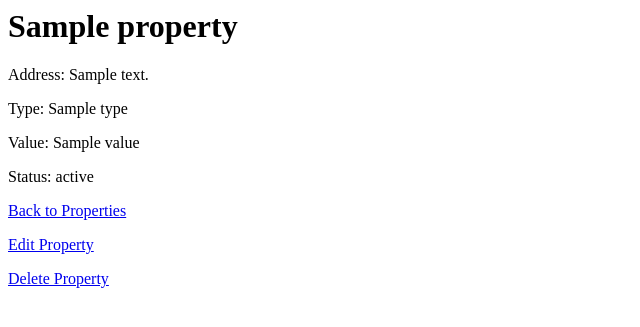
After one commit to marclerodrigues/realstate, a Django app: template properties/templates/property_detail.html in a window 1280 px wide. The commit adds this page. Shown: the top 327 px of the page, without its empty margins (0-640 px from the left). Run offline with Django 3.2, Linux system fonts and the light colour scheme; the template is opened without the code that fills it: most values are stand-ins (such as "Sample title", 1, 10 or a date in 2020).

Commit message:
Add detail property

```diff
--- a/properties/templates/properties_list.html
+++ b/properties/templates/properties_list.html
@@ -8,10 +8,10 @@
     {% if properties %}
       {% for property in properties %}
         <p>
-          {{ property.name }}, {{ property.address }}, {{ property.phone }}, {{ property.domain }} <br/>
+          {{ property.title }}, {{ property.address }}, {{ property.type }}, {{ property.vale }}, {{ property.status }} <br/>
           <a href="{% url 'properties:detail' property.slug %}">See</a>
-          <a href="{% url 'properties:update' property.slug %}">Edit</a>
-          <a href="{% url 'properties:delete' property.slug %}">Delete</a>
+          <a href="{% url 'companies:update' property.slug %}">Edit</a>
+          <a href="{% url 'companies:delete' property.slug %}">Delete</a>
         </p>
       {% endfor %}
     {% else %}
--- /dev/null
+++ b/properties/templates/property_detail.html
@@ -0,0 +1,15 @@
+{% extends "base.html" %}
+  {% block title %}
+    Property - {{property.name}}
+  {% endblock %}
+
+  {% block content %}
+    <h1>{{property.name}}</h1>
+    <p>Address: {{property.address}}</p>
+    <p>Type: {{property.type}}</p>
+    <p>Value: {{property.value}}</p>
+    <p>Status: {{property.status}}</p>
+    <p><a href="{% url 'properties:list' %}">Back to Properties</a></p>
+    <p><a href="{% url 'companies:update' property.slug %}">Edit Property</a></p>
+    <p><a href="{% url 'companies:delete' property.slug %}">Delete Property</a></p>
+  {% endblock %}
--- a/properties/urls.py
+++ b/properties/urls.py
@@ -3,9 +3,11 @@ from django.conf.urls import include, url
 from .views import (
     properties_list,
     property_create,
+    property_detail,
 )
 
 urlpatterns = [
     url(r'^$', properties_list, name="list"),
     url(r'^create/$', property_create, name="create"),
+    url(r'^(?P<slug>[\w-]+)/$', property_detail, name="detail"),
 ]
```
Also changed, not shown: properties/views.py (+8 -0 lines).
